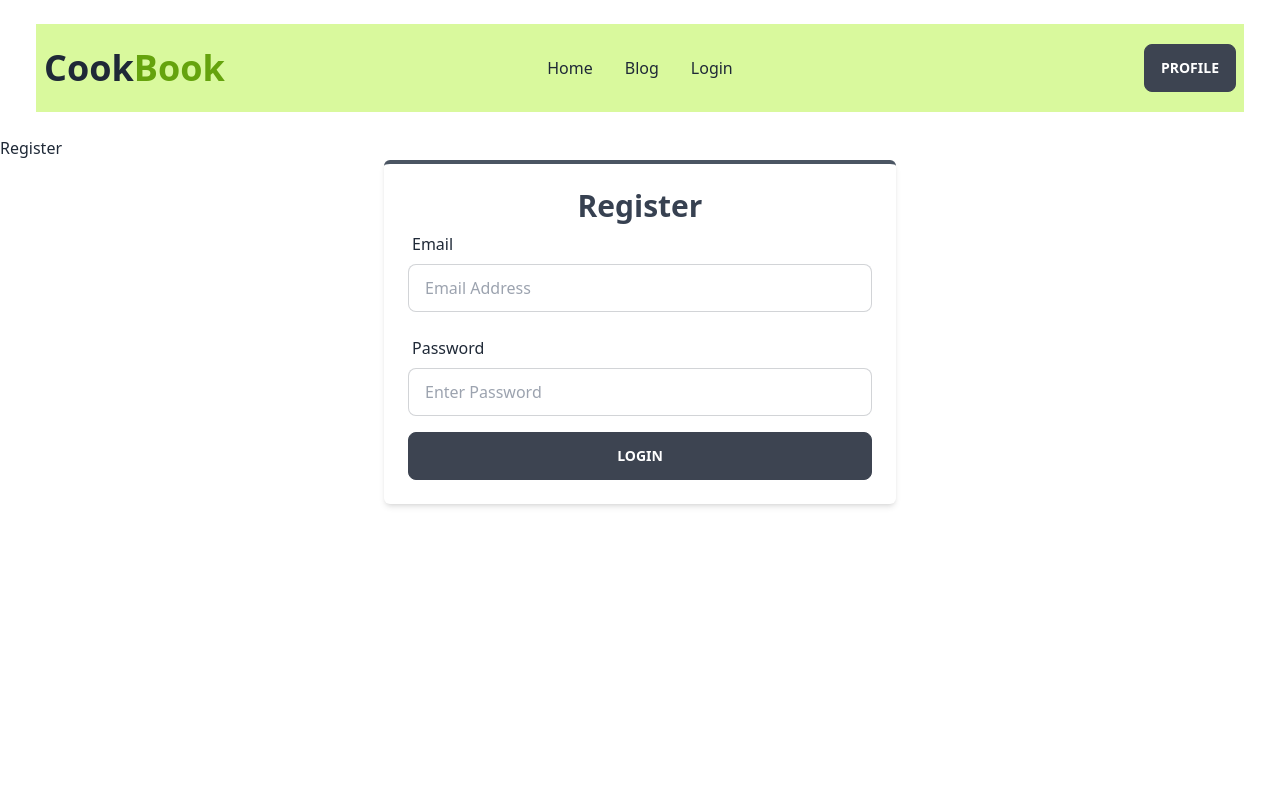
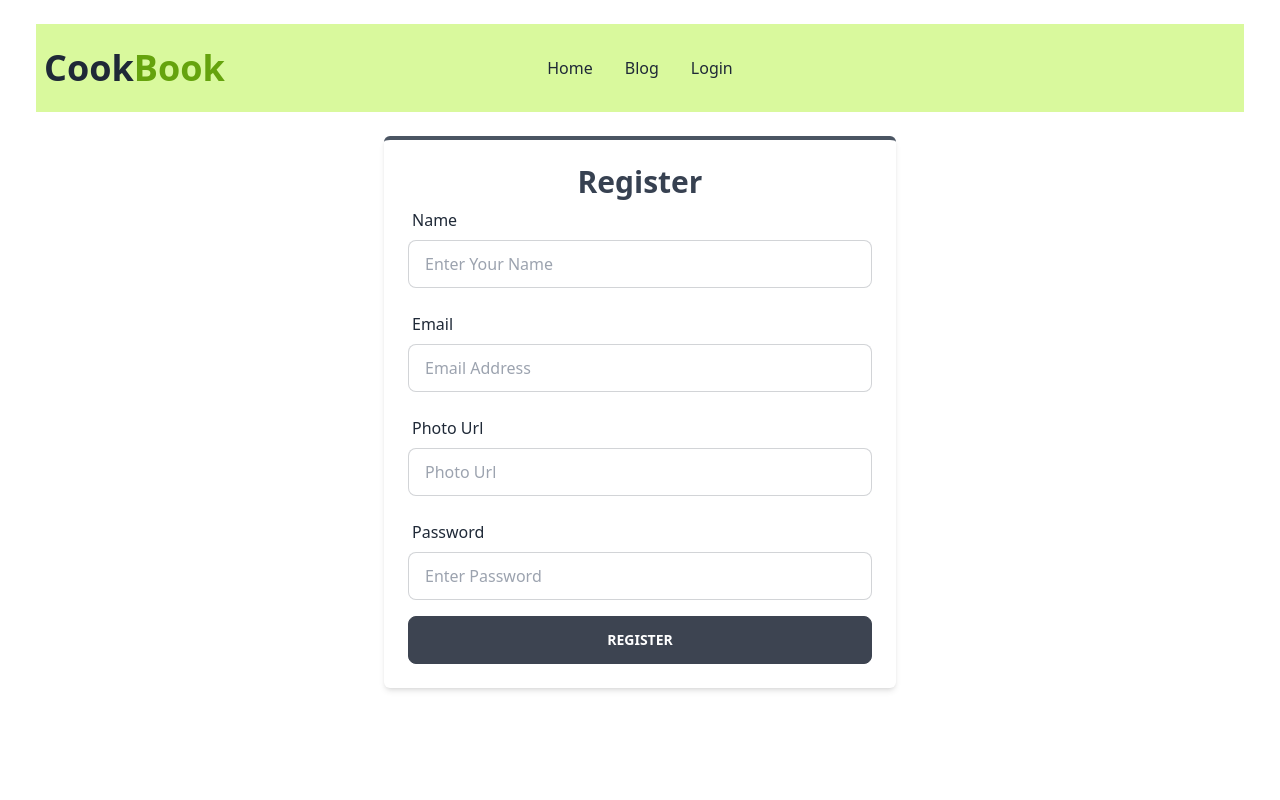
Before and after one commit to Aminul667/cook-book-client, a React (Vite) app: page /register in a window 1280 px wide. Shown: the top 800 px of the page. Built offline with nearby package versions, Linux system fonts and the light colour scheme; no server answers.

Commit message:
added create user and login firebase function

```diff
--- a/src/components/Login.jsx
+++ b/src/components/Login.jsx
@@ -1,43 +1,79 @@
-import React from "react";
+import React, { useContext } from "react";
 import { Link, Navigate, useNavigate } from "react-router-dom";
+import { AuthContext } from "../providers/AuthProvider";
 
 const Login = () => {
+  const { signIn } = useContext(AuthContext);
+
+  const handleLogin = (event) => {
+    event.preventDefault();
+    const form = event.target;
+    const email = form.email.value;
+    const password = form.password.value;
+
+    console.log(email, password);
+
+    signIn(email, password)
+    .then(result => {
+        const loggedUser = result.user;
+        console.log(loggedUser);
+    })
+    .catch(error => {
+        console.log(error);
+    })
+  };
+
   return (
     <div className="mt-14">
-      <div class="relative flex flex-col items-center h-screen overflow-hidden">
-        <div class="w-full p-6 bg-white border-t-4 border-gray-600 rounded-md shadow-md border-top lg:max-w-lg">
-          <h1 class="text-3xl font-semibold text-center text-gray-700">
+      <div className="relative flex flex-col items-center h-screen overflow-hidden">
+        <div className="w-full p-6 bg-white border-t-4 border-gray-600 rounded-md shadow-md border-top lg:max-w-lg">
+          <h1 className="text-3xl font-semibold text-center text-gray-700">
             Login
           </h1>
-          <form class="space-y-4">
+          <form className="space-y-4" onSubmit={handleLogin}>
             <div>
-              <label class="label">
-                <span class="text-base label-text">Email</span>
+              <label className="label">
+                <span className="text-base label-text">Email</span>
               </label>
               <input
-                type="text"
+                type="email"
+                name="email"
                 placeholder="Email Address"
-                class="w-full input input-bordered"
+                required
+                className="w-full input input-bordered"
               />
             </div>
             <div>
-              <label class="label">
-                <span class="text-base label-text">Password</span>
+              <label className="label">
+                <span className="text-base label-text">Password</span>
               </label>
               <input
                 type="password"
+                name="password"
                 placeholder="Enter Password"
-                class="w-full input input-bordered"
+                required
+                className="w-full input input-bordered"
               />
             </div>
             <p className="text-xs text-gray-600">
-            Don't have an account? Please,
-            <Link to='/register' className="hover:underline hover:text-blue-600">Register</Link>
+              Don't have an account? Please,
+              <Link
+                to="/register"
+                className="hover:underline hover:text-blue-600"
+              >
+                Register
+              </Link>
             </p>
             <div>
-              <button class="btn btn-block">Login</button>
+              <button className="btn btn-block">Login</button>
             </div>
           </form>
+          <div className="my-4">
+            <button className="btn btn-block">Google Sign-in</button>
+          </div>
+          <div>
+            <button className="btn btn-block">GitHub Sign-in</button>
+          </div>
         </div>
       </div>
     </div>
--- a/src/components/NavBar.jsx
+++ b/src/components/NavBar.jsx
@@ -1,7 +1,11 @@
-import React from "react";
+import React, { useContext } from "react";
 import { Link, NavLink } from "react-router-dom";
+import { AuthContext } from "../providers/AuthProvider";
 
 const Header = () => {
+  const { user } = useContext(AuthContext);
+  console.log(user);
+
   return (
     <div className="lg:mx-9 my-6">
       <div className="navbar py-5 bg-lime-200">
@@ -31,10 +35,10 @@ const Header = () => {
                 <Link to="/">Home</Link>
               </li>
               <li>
-                <Link to='blog'>Blog</Link>
+                <Link to="blog">Blog</Link>
               </li>
               <li>
-                <Link to='login'>Login</Link>
+                <Link to="login">Login</Link>
               </li>
             </ul>
           </div>
@@ -75,6 +79,8 @@ const Header = () => {
                 Blog
               </NavLink>
             </li>
+            {/*  */}
+            {!user ? (
               <li>
                 <NavLink
                   to="login"
@@ -90,10 +96,16 @@ const Header = () => {
                   Login
                 </NavLink>
               </li>
+            ) : (
+              <li>
+                <button>Logout</button>
+              </li>
+            )}
+            {/*  */}
           </ul>
         </div>
         <div className="navbar-end">
-          <a className="btn">Profile</a>
+          {user && <a className="btn">{user.displayName}</a>}
         </div>
       </div>
     </div>
--- a/src/components/Registration.jsx
+++ b/src/components/Registration.jsx
@@ -1,37 +1,85 @@
-import React from "react";
+import React, { useContext } from "react";
+import { AuthContext } from "../providers/AuthProvider";
 
 const Registration = () => {
+  const { createUser } = useContext(AuthContext);
+
+  const handleRegister = (event) => {
+    event.preventDefault();
+    const form = event.target;
+    const name = form.name.value;
+    const photo = form.photo.value;
+    const email = form.email.value;
+    const password = form.password.value;
+
+    createUser(email, password)
+      .then((result) => {
+        const createdUser = result.user;
+        console.log(createdUser);
+      })
+      .catch((error) => {
+        console.log(error);
+      });
+  };
+
   return (
     <div>
-      <h2>Register</h2>
-      <div class="relative flex flex-col items-center h-screen overflow-hidden">
-        <div class="w-full p-6 bg-white border-t-4 border-gray-600 rounded-md shadow-md border-top lg:max-w-lg">
-          <h1 class="text-3xl font-semibold text-center text-gray-700">
+      <div className="relative flex flex-col items-center h-screen overflow-hidden">
+        <div className="w-full p-6 bg-white border-t-4 border-gray-600 rounded-md shadow-md border-top lg:max-w-lg">
+          <h1 className="text-3xl font-semibold text-center text-gray-700">
             Register
           </h1>
-          <form class="space-y-4">
+          <form className="space-y-4" onSubmit={handleRegister}>
             <div>
-              <label class="label">
-                <span class="text-base label-text">Email</span>
+              <label className="label">
+                <span className="text-base label-text">Name</span>
               </label>
               <input
                 type="text"
-                placeholder="Email Address"
-                class="w-full input input-bordered"
+                name="name"
+                placeholder="Enter Your Name"
+                required
+                className="w-full input input-bordered"
               />
             </div>
             <div>
-              <label class="label">
-                <span class="text-base label-text">Password</span>
+              <label className="label">
+                <span className="text-base label-text">Email</span>
+              </label>
+              <input
+                type="email"
+                name="email"
+                placeholder="Email Address"
+                required
+                className="w-full input input-bordered"
+              />
+            </div>
+            <div>
+              <label className="label">
+                <span className="text-base label-text">Photo Url</span>
+              </label>
+              <input
+                type="text"
+                name="photo"
+                placeholder="Photo Url"
+                required
+                className="w-full input input-bordered"
+              />
+            </div>
+            <div>
+              <label className="label">
+                <span className="text-base label-text">Password</span>
               </label>
               <input
                 type="password"
+                name="password"
                 placeholder="Enter Password"
-                class="w-full input input-bordered"
+                required
+                className="w-full input input-bordered"
               />
             </div>
             <div>
-              <button class="btn btn-block">Login</button>
+              <button className="btn btn-block">Register</button>
             </div>
           </form>
         </div>
--- /dev/null
+++ b/src/providers/AuthProvider.jsx
@@ -0,0 +1,34 @@
+import React, { createContext } from "react";
+import { createUserWithEmailAndPassword, getAuth, signInWithEmailAndPassword } from "firebase/auth";
+import app from "../firebase/firebase.config";
+
+export const AuthContext = createContext(null);
+
+const auth = getAuth(app);
+
+const AuthProvider = ({ children }) => {
+  const user = null;
+
+  const createUser = (email, password) => {
+    return createUserWithEmailAndPassword(auth, email, password);
+  }
+
+  const signIn = (email, password) => {
+    return signInWithEmailAndPassword(auth, email, password);
+  }
+
+
+  const authInfo = {
+    user,
+    createUser,
+    signIn
+  };
+
+  return (
+    <AuthContext.Provider value={authInfo}>
+        {children}
+    </AuthContext.Provider>
+  );
+};
+
+export default AuthProvider;
```
Also changed, not shown: src/main.jsx (+12 -9 lines). Lines whose indentation alone changed are shown as unchanged.
